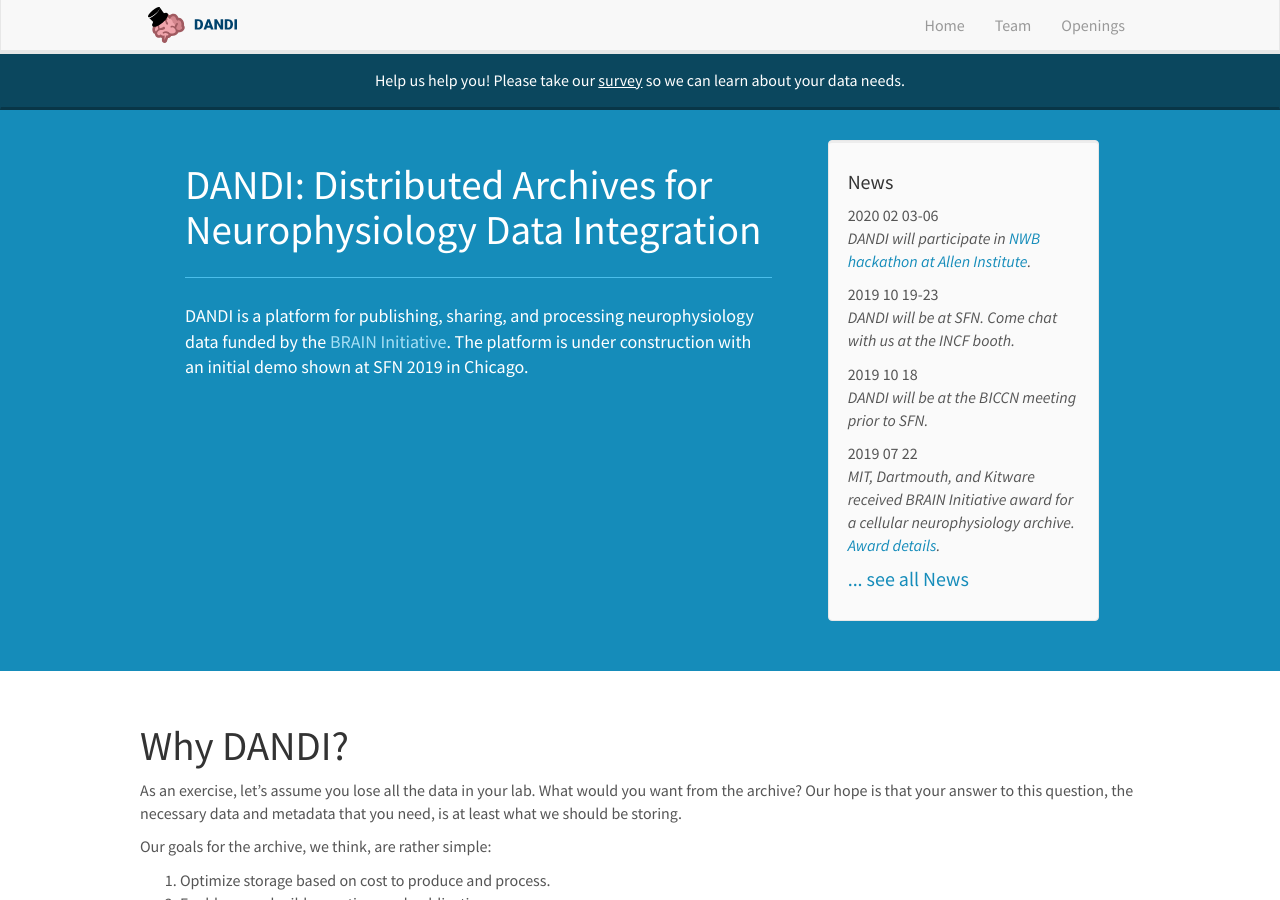
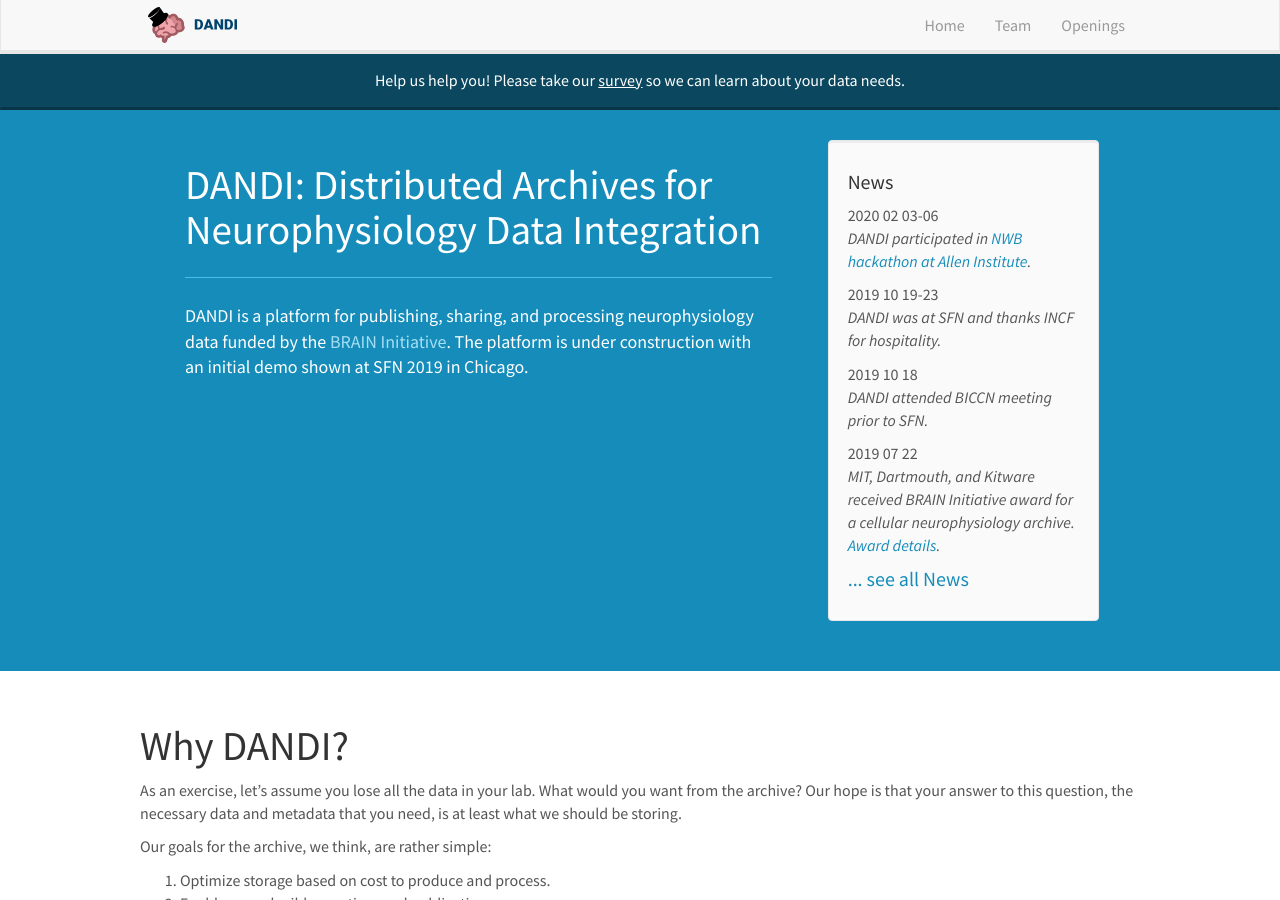
Before and after one commit to nicolocin/dandi.github.io, a Jekyll site: the page built from _pages/home.md, in a window 1280 px wide and 900 px high. Built offline with Jekyll 4.4.1, drawn with Linux system fonts in a browser that asks for light colours; nearby versions of some CDN libraries.

Commit message:
Changed to past tense for prior news

```diff
--- a/_data/news.yml
+++ b/_data/news.yml
@@ -1,16 +1,16 @@
 - date: 2020 02 03-06
   headline: >
-    DANDI will participate in
+    DANDI participated in
     <a href="https://alleninstitute.org/what-we-do/brain-science/events-training/2020-nwb-hackathon/">
     NWB hackathon at Allen Institute</a>.
 
 - date: 2019 10 19-23
   headline: >
-    DANDI will be at SFN. Come chat with us at the INCF booth.
+    DANDI was at SFN and thanks INCF for hospitality.
 
 - date: 2019 10 18
   headline: >
-    DANDI will be at the BICCN meeting prior to SFN.
+    DANDI attended BICCN meeting prior to SFN.
 
 - date: 2019 07 22
   headline: >
```
